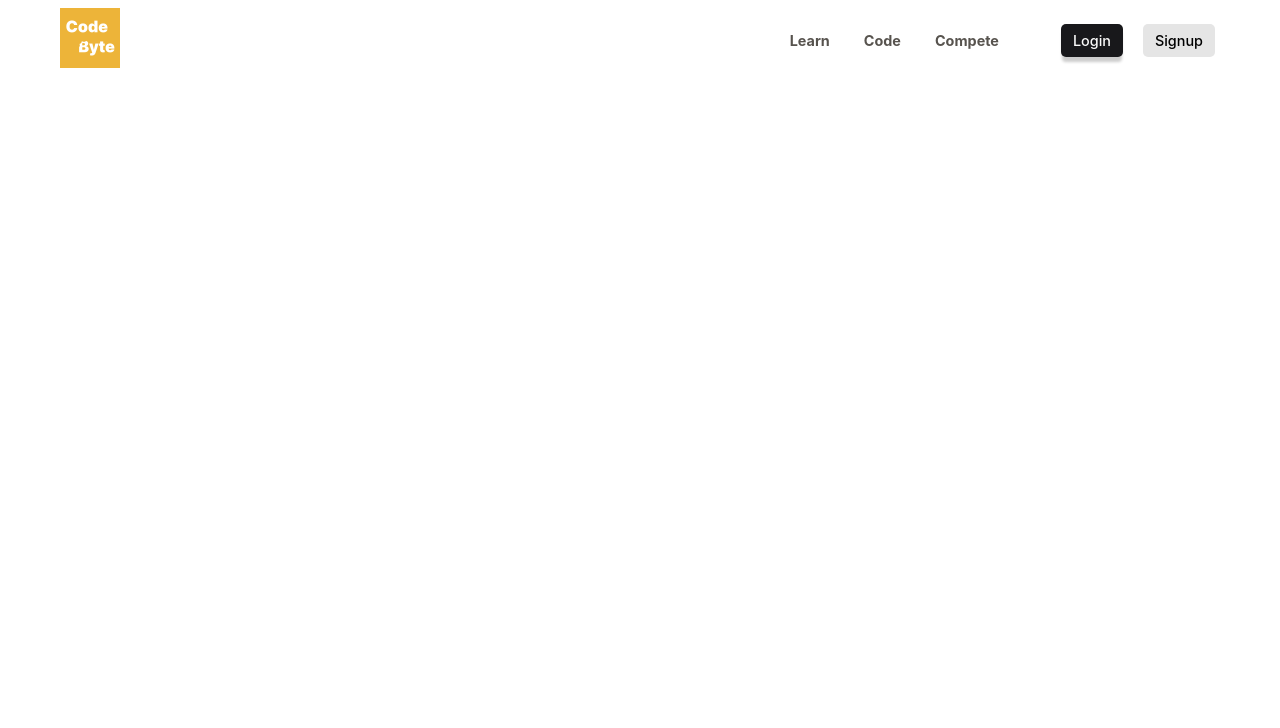
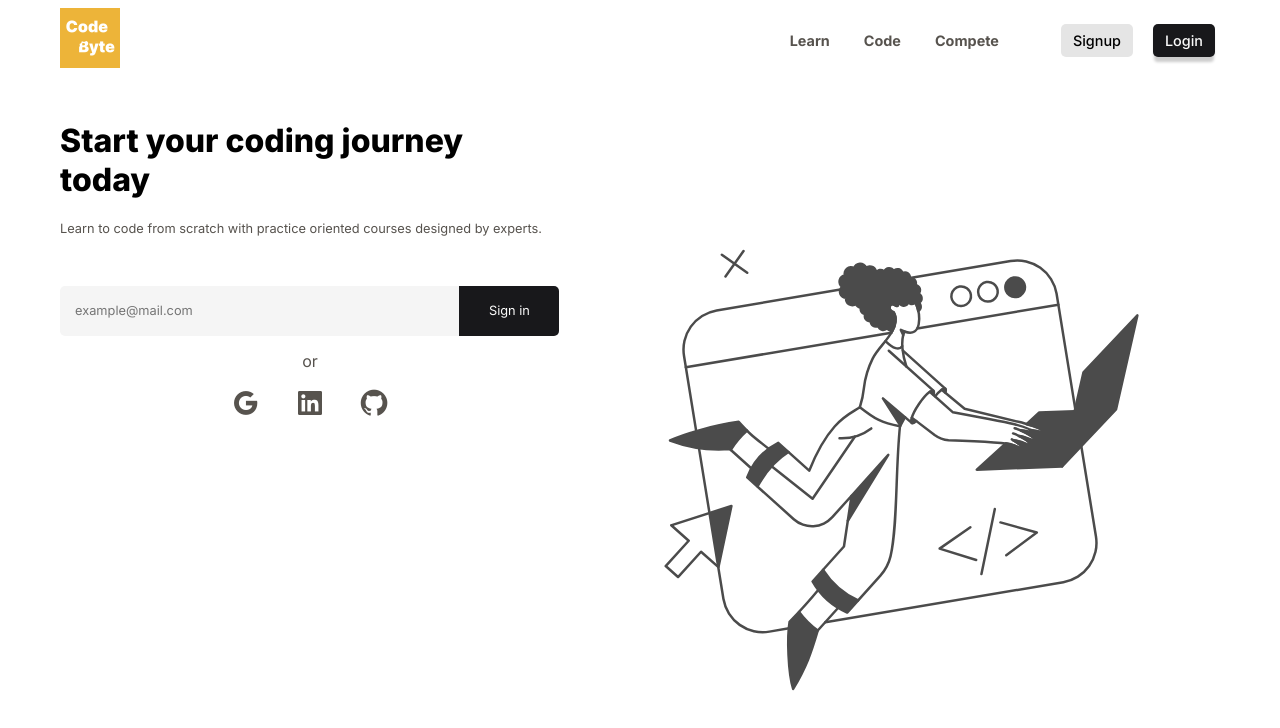
Before and after one commit to StrandedDev/CodeByte, a plain HTML site: page index.html in a window 1280 px wide. Drawn offline with nearby package versions, Linux system fonts and the light colour scheme.

Commit message:
Added hero section

```diff
--- a/Styles/common.css
+++ b/Styles/common.css
@@ -1,4 +1,9 @@
 /* Initial values */
+
+
+/* External Fonts: Roboto. Inter, Jetbrains mono */
+@import url('https://fonts.googleapis.com/css2?family=Inter:ital,opsz,wght@0,14..32,100..900;1,14..32,100..900&family=JetBrains+Mono:ital,wght@0,100..800;1,100..800&family=Roboto:ital,wght@0,100;0,300;0,400;0,500;0,700;0,900;1,100;1,300;1,400;1,500;1,700;1,900&display=swap');
+
 
 /* Local font - Roboto */
 
@@ -19,10 +24,6 @@
 
 
 
-/* External Fonts: Roboto. Inter, Jetbrains mono */
-@import url('https://fonts.googleapis.com/css2?family=Inter:ital,opsz,wght@0,14..32,100..900;1,14..32,100..900&family=JetBrains+Mono:ital,wght@0,100..800;1,100..800&family=Roboto:ital,wght@0,100;0,300;0,400;0,500;0,700;0,900;1,100;1,300;1,400;1,500;1,700;1,900&display=swap');
-
-
 /* Pallete */
 
 :root{
@@ -37,6 +38,11 @@
     --info-blue: #22d3ee;
     --light-font-gray: #a8a29e;
     --dark-font-gray: #57534e;
+
+    --text-mobile: 1rem;
+    --text-heading-mobile: 1.25rem;
+    --text-normal: 1rem;
+    --text-heading-normal: 1.8rem;
 }
 
 *{
@@ -49,6 +55,10 @@ body{
     overflow-x: hidden;
     scroll-behavior: smooth;
     font-family: sans-serif;
+}
+
+body::-webkit-scrollbar{
+    display: none;
 }
 
 a{
@@ -73,3 +83,8 @@ li{
 .flex_hidden{
     display: none;
 }
+
+.centered{
+    display: block;
+    margin: 0 auto;
+}
--- a/Styles/index_style.css
+++ b/Styles/index_style.css
@@ -57,7 +57,7 @@ nav > #nav-url-container > a{
     padding-left: 16px;
     font-family: 'Inter', sans-serif;
     font-weight: 700;
-    font-size: 1.4rem;
+    font-size: var(--text-mobile);
     transition: background-color 0.2s ease-out;
     border-radius: 5px;
     color: var(--dark-font-gray);
@@ -92,7 +92,7 @@ nav #nav-login-container > .btn:hover{
     background-color: var(--light-gray);
 }
 
-nav #nav-login-container > .btn:first-child{
+nav #nav-login-container > .btn:last-child{
     background-color: var(--black);
     color: var(--white);
     transition: box-shadow 0.2s ease-out;
@@ -100,7 +100,7 @@ nav #nav-login-container > .btn:first-child{
 }
 
 
-nav #nav-login-container > .btn:first-child:hover{
+nav #nav-login-container > .btn:last-child:hover{
     box-shadow: none;
 }
 
@@ -144,14 +144,117 @@ nav #nav-url-container #nav-login-extra > .nav_btn_extra:hover{
 
 
 
+/*========== Hero section ==========*/
+
+header{
+    padding: 20px;
+    margin-top: 80px;
+    max-width: 1200px;
+    margin-left: auto;
+    margin-right: auto;
+}
+
+header > h1{
+    font-family: 'Inter', sans-serif;
+    font-weight: 800;
+    font-size: 2rem;
+    max-width: 500px;
+}
+
+header > p{
+    font-family: 'Inter', sans-serif;
+    font-size: 0.8rem;
+    color: var(--dark-font-gray);
+}
+
+header > #hero-form{
+    margin-top: 50px;
+    max-width: 500px;
+}
 
 
+#hero-form > div > input[type="email"]{
+    height: 40px;
+    width: 80%;
+    max-width: 450px;
+    font-family: 'Inter', sans-serif;
+    font-size: 0.8rem;
+    padding-left: 15px;
+    border-top-left-radius: 5px;
+    border-bottom-left-radius: 5px;
+    margin-right: -5px;
+    background-color: var(--light-gray);
+}
 
+#hero-form > div > input[type="submit"]{
+    height: 40px;
+    width: 20%;
+    max-width: 120px;
+    font-size: 0.8rem;
+    font-family: 'Inter', sans-serif;
+    background-color: var(--black);
+    color: var(--white);
+    border-top-right-radius: 5px;
+    border-bottom-right-radius: 5px;
+    margin: 0;
+}
+
+header #hero-login-extra{
+    display: flex;
+    flex-wrap: wrap;
+    justify-content: center;
+}
+
+#hero-login-extra > p{
+    font-family: 'Inter', sans-serif;
+    color: var(--dark-font-gray);
+    margin: 0;
+    padding: 15px 0;
+    text-align: center;
+    width: 100%;
+}
+
+#hero-login-extra > .nav_btn_extra{
+    background-color: transparent;
+    margin: 0 10px;
+}
+
+#hero-login-extra > .nav_btn_extra > i{
+    font-size: 2rem;
+    transition: color 0.2s ease-out;
+    color: var(--dark-font-gray);
+}
+
+#hero-login-extra > .nav_btn_extra > i:hover{
+    color: var(--light-font-gray);
+}
+
+#hero-img{
+    height: 260px;
+    margin: 0 auto;
+    display: block;
+}
+
+
+/*========== Hero section ==========*/
 
 
 
 
 /* Responsive */
+
+@media (min-width: 764px) {
+
+    #hero-img{
+        position: absolute;
+        right: 50px;
+        bottom: 100px;
+        height: 400px;
+    }
+}
+
+
+
 
 @media (min-width: 1024px) {
 
@@ -196,11 +299,11 @@ nav #nav-url-container #nav-login-extra > .nav_btn_extra:hover{
         font-weight: 500;
     }
 
-    nav > #nav-url-container > #nav-login-container > .btn:first-child{
+    nav > #nav-url-container > #nav-login-container > .btn:last-child{
         box-shadow: 0 6px 3px -1px rgba(0,0,0,0.2);
     }
 
-    nav > #nav-url-container > #nav-login-container > .btn:first-child:hover{
+    nav > #nav-url-container > #nav-login-container > .btn:last-child:hover{
         box-shadow: none;
     }
 
@@ -211,7 +314,27 @@ nav #nav-url-container #nav-login-extra > .nav_btn_extra:hover{
 /* Navbar */
 
 
+/* Header */
 
+#hero-img{
+    height: 500px;
+    position: absolute;
+    bottom: 10%;
+    right: 10%;
+    opacity: 0.7;
+    transition: opacity 0.2s ease-out;
+}
+
+#hero-img:hover{
+    opacity: 1;
+}
+
+#hero-form > div > input[type="email"],
+#hero-form > div > input[type="submit"]{
+    height: 50px;
+}
+
+/* Header */
 
 
 
--- a/index.html
+++ b/index.html
@@ -32,8 +32,8 @@
         <a href="#">Code</a>
         <a href="#">Compete</a>
         <div id="nav-login-container">
+            <button class="btn">Signup</button>
             <button class="btn">Login</button>
-            <button class="btn">Signup</button>
         </div>
         <div id="nav-login-extra">
             <p>or</p>
@@ -44,6 +44,27 @@
     </div>
 </nav>
 
+<header>
+    <h1>Start your coding journey today</h1>
+    <p>Learn to code from scratch with practice oriented courses designed by experts.</p>
+    <img src="./Assets/Images/hero_bg.svg" alt="Hero image developer" id="hero-img">
+        <form id="hero-form">
+            <div>
+                <input type="email" name="email" placeholder="example@mail.com" autocomplete="off">
+                <input type="submit" value="Sign in">
+            </div>
+            <div id="hero-login-extra">
+                <p>or</p>
+                <button class="nav_btn_extra"><i class='bx bxl-google' ></i></button>
+                <button class="nav_btn_extra"><i class='bx bxl-linkedin-square' ></i></button>
+                <button class="nav_btn_extra"><i class='bx bxl-github' ></i></button>
+            </div>
+        </form>
+</header>
+
+
+
+
 
 <script src="./Scripts/index_script.js"></script>
 
```
Also changed, not shown: Assets/Images/hero_bg.svg (added).
